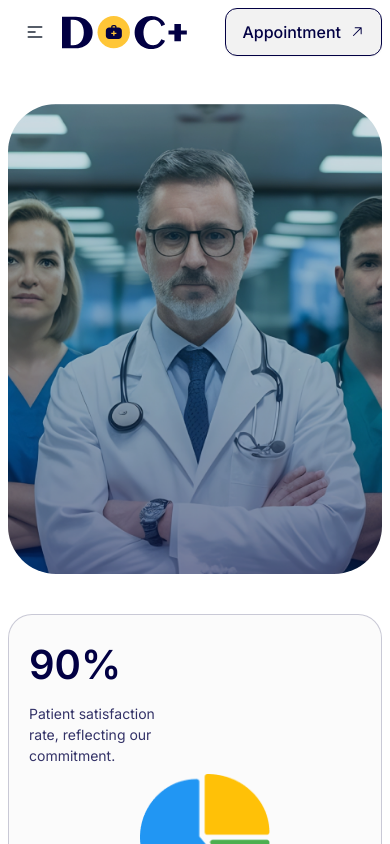
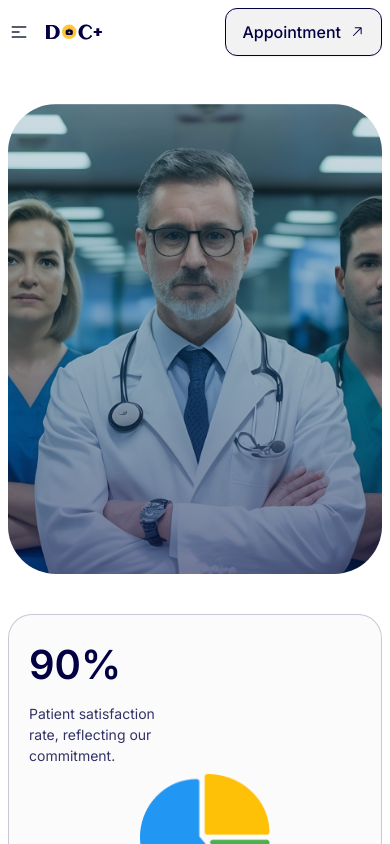
Before and after one commit to jahidrony037/healthcare, a React (Vite) app: page / in a window 390 px wide. Shown: the top 844 px of the page. Built offline with nearby package versions, Linux system fonts and the light colour scheme.

Commit message:
navbar edited

```diff
--- a/src/components/Navbar.jsx
+++ b/src/components/Navbar.jsx
@@ -21,7 +21,11 @@ const Navbar = () => {
       <div className="navbar bg-base-100 p-0">
         <div className="navbar-start">
           <div className="dropdown">
-            <div tabIndex={0} role="button" className="btn btn-ghost lg:hidden">
+            <div
+              tabIndex={0}
+              role="button"
+              className="btn btn-ghost lg:hidden pl-0"
+            >
               <svg
                 xmlns="http://www.w3.org/2000/svg"
                 className="h-5 w-5"
@@ -45,7 +49,11 @@ const Navbar = () => {
             </ul>
           </div>
           <a className="text-xl">
-            <img src="./logo.svg" alt="logo" />
+            <img
+              src="./logo.svg"
+              alt="logo"
+              className="w-14 h-14 md:w-auto md:h-auto"
+            />
           </a>
         </div>
         <div className="navbar-center hidden lg:flex">
```
